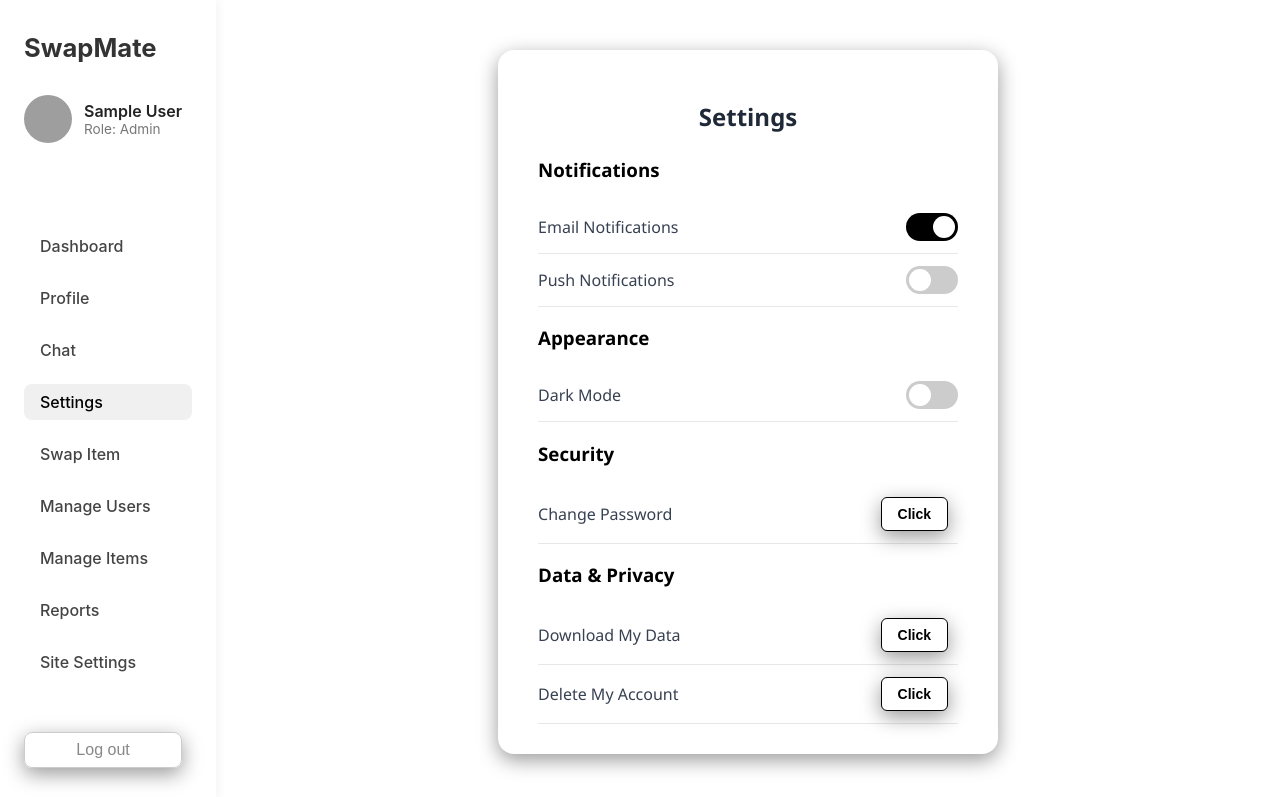
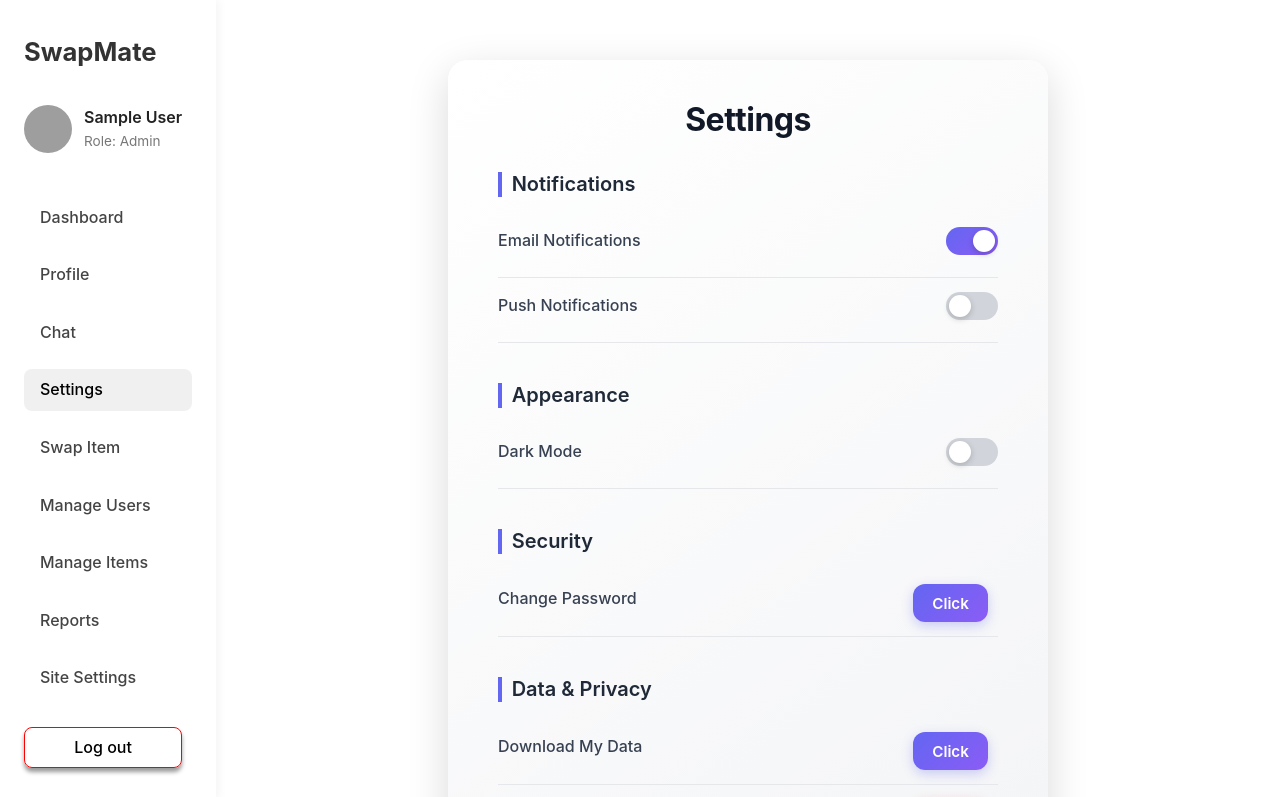
Before and after one commit to iamxerrycan/swapmate, a React (Vite) app in the folder frontend/: page /dashboard/settings in a window 1280 px wide. Shown: the top 797 px of the page. Built offline with nearby package versions, Linux system fonts and the light colour scheme; sample sign-in values are in the browser's storage; grey boxes are pictures that could not be loaded.

Commit message:
item and user crud done

```diff
--- a/frontend/src/pages/dashboard/dashboardui/components/ItemCardMini.css
+++ b/frontend/src/pages/dashboard/dashboardui/components/ItemCardMini.css
@@ -71,7 +71,7 @@
 .item-card-title {
   font-size: 1.4rem;
   font-weight: 700;
-  color: #7e1bc0;
+  color: #37c6ff;
   margin-bottom: 0.6rem;
   text-align: center;
   text-transform: capitalize;
--- a/frontend/src/pages/dashboard/dashboardui/components/ItemCardMini.jsx
+++ b/frontend/src/pages/dashboard/dashboardui/components/ItemCardMini.jsx
@@ -16,7 +16,7 @@ export default function ItemCardMini({ item }) {
             className="item-card-image"
           />
           <div className="item-card-info">
-            <h4 className="item-card-title">Name: {item.name}</h4>
+            <h4 className="item-card-title">Item: {item.name}</h4>
             <p className="item-card-category">Category: {item.category}</p>
             <p className="item-card-location">Address: {item.address || 'Unknown Address'}</p>
             <p className="item-card-description">Description: {item.description || 'No description.'}</p>
--- a/frontend/src/pages/dashboard/settings/SettingsPage.css
+++ b/frontend/src/pages/dashboard/settings/SettingsPage.css
@@ -1,42 +1,64 @@
+/* ===============================
+   Settings Page - Premium Styles
+=============================== */
+
 .settings-container {
-  max-width: 500px;
-  margin: 50px auto;
-  padding: 30px 40px;
-  background-color: #ffffff;
-  border-radius: 16px;
-box-shadow: 0 6px 20px rgba(0, 0, 0, 0.4);
-
-  font-family: 'Segoe UI', Tahoma, Geneva, Verdana, sans-serif;
+  max-width: 600px;
+  margin: 60px auto;
+  padding: 40px 50px;
+  background: linear-gradient(145deg, #ffffff, #f3f4f6);
+  border-radius: 20px;
+  box-shadow: 0 12px 40px rgba(0, 0, 0, 0.15);
+  font-family: 'Inter', 'Segoe UI', Tahoma, Geneva, Verdana, sans-serif;
 }
 
+/* Page Title */
 .settings-title {
-  font-size: 24px;
+  font-size: 2rem;
+  font-weight: 700;
+  color: #111827;
+  margin-bottom: 2rem;
+  text-align: center;
+  letter-spacing: -0.5px;
+}
+
+/* Section Titles */
+.section-title {
+  font-size: 1.25rem;
   font-weight: 600;
   color: #1f2937;
-  margin-bottom: 24px;
-  text-align: center;
+  margin-bottom: 1rem;
+  border-left: 4px solid #6366f1;
+  padding-left: 0.6rem;
 }
 
+/* Setting Group */
+.setting-section {
+  margin-bottom: 2.5rem;
+}
+
+/* Setting Item Row */
 .setting-item {
   display: flex;
   justify-content: space-between;
   align-items: center;
-  padding: 12px 0;
+  padding: 14px 0;
   border-bottom: 1px solid #e5e7eb;
 }
 
+/* Setting Labels */
 .setting-label {
-  font-size: 16px;
+  font-size: 1rem;
   font-weight: 500;
   color: #374151;
 }
 
-/* Toggle switch styling */
+/* Toggle Switch */
 .toggle-switch {
   position: relative;
-  display: inline-block;
   width: 52px;
   height: 28px;
+  display: inline-block;
 }
 
 .toggle-switch input {
@@ -49,62 +71,86 @@ box-shadow: 0 6px 20px rgba(0, 0, 0, 0.4);
   position: absolute;
   cursor: pointer;
   inset: 0;
-  background-color: #ccc;
-  transition: 0.4s;
-  border-radius: 34px;
+  background-color: #d1d5db;
+  transition: background-color 0.3s ease;
+  border-radius: 50px;
 }
 
 .slider::before {
+  content: "";
   position: absolute;
-  content: "";
   height: 22px;
   width: 22px;
   left: 3px;
   bottom: 3px;
   background-color: white;
-  transition: 0.4s;
+  transition: transform 0.3s ease;
   border-radius: 50%;
+  box-shadow: 0 2px 6px rgba(0, 0, 0, 0.2);
 }
 
 .toggle-switch input:checked + .slider {
-  background-color: #000000;
+  background: linear-gradient(135deg, #6366f1, #8b5cf6);
 }
 
 .toggle-switch input:checked + .slider::before {
   transform: translateX(24px);
 }
 
-.setting-item button{
-  background-color: #ffffff;
-  color: #000000;
-  border: 1px solid #000000;
-  border-radius: 6px;
-  padding: 8px 16px;
-  font-size: 14px;
+/* Buttons */
+.setting-button {
+  padding: 0.6rem 1.2rem;
+  font-size: 0.95rem;
+  font-weight: 600;
+  border: none;
+  border-radius: 12px;
+  background: linear-gradient(135deg, #6366f1, #8b5cf6);
+  color: #ffffff;
   cursor: pointer;
-  box-shadow : 0 6px 20px rgba(0, 0, 0, 0.4);
-  transition: background-color 0.3s ease;
+  box-shadow: 0 4px 12px rgba(99, 102, 241, 0.3);
+  transition: transform 0.2s ease, background 0.3s ease;
 }
 
-.setting-item button:hover{
-  background: #181717;
-  color: #ffffff;
+.setting-button:hover {
+  background: linear-gradient(135deg, #4338ca, #7c3aed);
+  transform: scale(1.05);
 }
 
-.section-title{
-  color: #000000;
+/* Danger Button */
+.setting-button.danger {
+  background: linear-gradient(135deg, #ef4444, #b91c1c);
+  box-shadow: 0 4px 12px rgba(239, 68, 68, 0.3);
 }
 
+.setting-button.danger:hover {
+  background: linear-gradient(135deg, #dc2626, #991b1b);
+}
+
+/* Responsive Styles */
 @media (max-width: 480px) {
   .settings-container {
-    padding: 20px;
-    margin: 1rem;
-    margin-top: 3rem;
+    padding: 24px;
+    margin: 1.5rem;
+    margin-top: 4rem;
   }
-  .settings-title{
-    margin-top: 0;
+
+  .settings-title {
+    font-size: 1.5rem;
+    margin-bottom: 1.5rem;
   }
-  .section-title{
-    margin: 0.5rem;
+
+  .section-title {
+    font-size: 1.1rem;
+    margin-bottom: 0.75rem;
+    padding-left: 0.5rem;
+  }
+
+  .setting-label {
+    font-size: 0.95rem;
+  }
+
+  .setting-button {
+    font-size: 0.85rem;
+    padding: 0.5rem 1rem;
   }
 }
--- a/frontend/src/pages/dashboard/sidebartopbarlayout/DashboardSidebar.css
+++ b/frontend/src/pages/dashboard/sidebartopbarlayout/DashboardSidebar.css
@@ -1,11 +1,11 @@
 .sidebar-toggle {
-  all: unset;
   position: fixed;
   top: 0.2rem;
   left: 0.2rem;
   z-index: 2001;
-  background-color: black;
+  background-color: transparent;
   border: none;
+  color: #000;
   border-radius: 8px;
   padding: 0.5rem;
   box-shadow: 0 2px 10px rgba(0, 0, 0, 0.1);
@@ -95,16 +95,15 @@
 .logout-button {
   background: transparent;
   border: none;
-  color: #888;
+  color: #000000;
   font-weight: 500;
   cursor: pointer;
   text-align: left;
-  padding: 0.5rem 1rem;
+  margin-top: 1rem;
   border-radius: 0.5rem;
-  border: 1px solid #ccc;
+  border: 1px solid #ff0000;
   transition: all 0.2s ease-in-out;
-  box-shadow: 0 6px 20px rgba(0, 0, 0, 0.4);
-
+  box-shadow: 0 4px 4px rgba(0, 0, 0, 0.4);
 }
 
 .logout-button:hover {
--- a/frontend/src/styles/global.css
+++ b/frontend/src/styles/global.css
@@ -1,11 +1,11 @@
-body{
+/* body{
   margin: 0;
   padding: 0;
   box-sizing: border-box;
   font-family: 'Inter', sans-serif;
 }
 
-/* Ensure all elements respect padding inside width */
+
 * {
   box-sizing: border-box;
 }
@@ -14,3 +14,222 @@ body{
 html {
   scroll-behavior: smooth;
 }
+
+
+ */
+
+/* ========== CSS RESET ========== */
+*,
+*::before,
+*::after {
+  box-sizing: border-box;
+  margin: 0;
+  padding: 0;
+}
+
+html,
+body {
+  height: 100%;
+  scroll-behavior: smooth;
+  font-family: 'Inter', 'Segoe UI', Tahoma, Geneva, Verdana, sans-serif;
+  background-color: #f9fafb;
+  color: #1f2937;
+  line-height: 1.6;
+  -webkit-font-smoothing: antialiased;
+  -moz-osx-font-smoothing: grayscale;
+}
+
+/* ========== TYPOGRAPHY ========== */
+h1,
+h2,
+h3,
+h4,
+h5,
+h6 {
+  font-weight: 700;
+  color: #111827;
+  margin-bottom: 0.5rem;
+  line-height: 1.25;
+}
+
+h1 {
+  font-size: 2.5rem;
+}
+h2 {
+  font-size: 2rem;
+}
+h3 {
+  font-size: 1.75rem;
+}
+h4 {
+  font-size: 1.5rem;
+}
+h5 {
+  font-size: 1.25rem;
+}
+h6 {
+  font-size: 1.1rem;
+}
+
+p {
+  font-size: 1rem;
+  margin-bottom: 1rem;
+  color: #374151;
+}
+
+small {
+  font-size: 0.875rem;
+  color: #6b7280;
+}
+
+/* ========== LINKS ========== */
+a {
+  color: #4f46e5;
+  text-decoration: none;
+  transition: all 0.2s ease-in-out;
+}
+a:hover {
+  color: #4338ca;
+  text-decoration: underline;
+}
+
+/* ========== BUTTONS ========== */
+button {
+  font-family: inherit;
+  border: none;
+  border-radius: 12px;
+  padding: 0.6rem 1.2rem;
+  font-size: 1rem;
+  font-weight: 600;
+  cursor: pointer;
+  transition: all 0.3s ease-in-out;
+}
+
+/* Primary Button */
+.btn-primary {
+  background: linear-gradient(135deg, #6366f1, #8b5cf6);
+  color: #fff;
+  box-shadow: 0 4px 12px rgba(99, 102, 241, 0.3);
+}
+.btn-primary:hover {
+  background: linear-gradient(135deg, #4338ca, #7c3aed);
+  transform: scale(1.05);
+}
+
+/* Secondary Button */
+.btn-secondary {
+  background: linear-gradient(135deg, #10b981, #065f46);
+  color: #fff;
+  box-shadow: 0 4px 12px rgba(16, 185, 129, 0.3);
+}
+.btn-secondary:hover {
+  background: linear-gradient(135deg, #047857, #064e3b);
+  transform: scale(1.05);
+}
+
+/* Danger Button */
+.btn-danger {
+  background: #ef4444;
+  color: #fff;
+}
+.btn-danger:hover {
+  background: #dc2626;
+  transform: scale(1.05);
+}
+
+/* Disabled Button */
+button:disabled,
+.btn-disabled {
+  background-color: #e5e7eb;
+  color: #9ca3af;
+  cursor: not-allowed;
+  box-shadow: none;
+}
+
+/* ========== INPUTS & FORMS ========== */
+input,
+textarea,
+select {
+  width: 100%;
+  padding: 0.7rem 1rem;
+  font-size: 1rem;
+  border: 1px solid #d1d5db;
+  border-radius: 10px;
+  background-color: #ffffff;
+  color: #111827;
+  outline: none;
+  transition: border 0.3s ease;
+}
+
+input:focus,
+textarea:focus,
+select:focus {
+  border-color: #6366f1;
+  box-shadow: 0 0 0 2px rgba(99, 102, 241, 0.2);
+}
+
+/* Label */
+label {
+  display: block;
+  font-weight: 500;
+  margin-bottom: 0.5rem;
+  color: #374151;
+}
+
+/* ========== UTILITIES ========== */
+.text-center {
+  text-align: center;
+}
+.text-right {
+  text-align: right;
+}
+.text-left {
+  text-align: left;
+}
+
+.mt-1 {
+  margin-top: 0.25rem;
+}
+.mt-2 {
+  margin-top: 0.5rem;
+}
+.mt-3 {
+  margin-top: 1rem;
+}
+.mt-4 {
+  margin-top: 1.5rem;
+}
+
+.mb-1 {
+  margin-bottom: 0.25rem;
+}
+.mb-2 {
+  margin-bottom: 0.5rem;
+}
+.mb-3 {
+  margin-bottom: 1rem;
+}
+.mb-4 {
+  margin-bottom: 1.5rem;
+}
+
+.rounded-xl {
+  border-radius: 1rem;
+}
+.shadow-lg {
+  box-shadow: 0 10px 25px rgba(0, 0, 0, 0.15);
+}
+
+/* ========== SCROLLBAR (Hidden but scrollable) ========== */
+::-webkit-scrollbar {
+  width: 0px;
+  background: transparent;
+}
+
+::-webkit-scrollbar-thumb {
+  background: transparent;
+}
+
+::-webkit-scrollbar-track {
+  background: transparent;
+}
```
